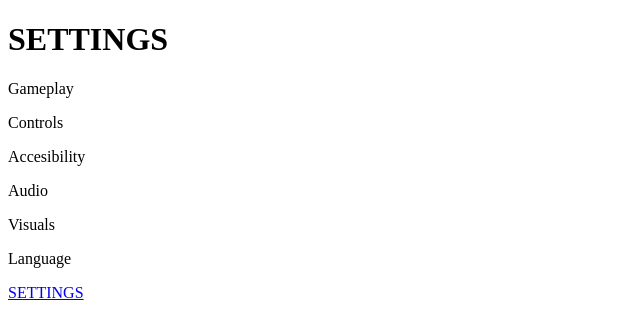
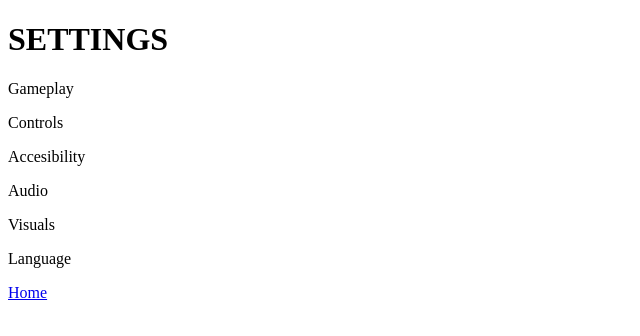
Before and after one commit to aswinvktl/SET08101-Group-8, a plain HTML site: page personal CYOA settings.html in a window 1280 px wide. Shown: the full height of the page, 0-640 px from the left. Drawn offline with Linux system fonts and the light colour scheme.

Commit message:
changing files to accodomate home page link

```diff
--- a/personal CYOA settings.html
+++ b/personal CYOA settings.html
@@ -9,5 +9,5 @@
         <p>Audio</p>
         <p>Visuals</p>
         <p>Language</p>
-        <P><a href="index.html" target ="_blank" rel = "noopener noreferrer">SETTINGS</a></P>
+        <P><a href="index.html" target ="_blank" rel = "noopener noreferrer">Home</a></P>
     </head>
```
